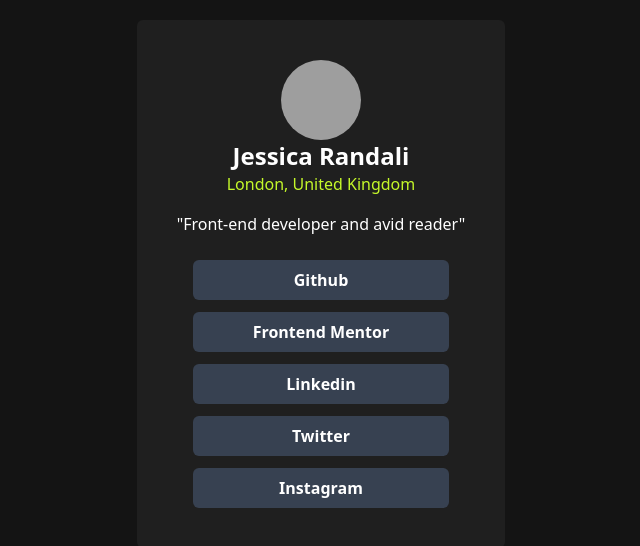
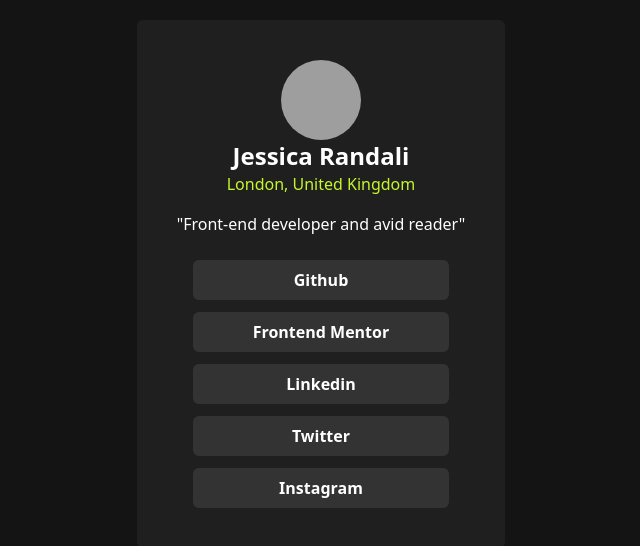
Before and after one commit to ainunnfh/social-links-profile, a React (Create React App) app: page / in a window 1280 px wide. Shown: the part 116-662 px from the top of the page, without its empty margins (319-959 px from the left). Built offline with nearby package versions, Linux system fonts and the light colour scheme; grey boxes are pictures that could not be loaded.

Commit message:
💄update (socmed acc): change color

```diff
--- a/src/components/SocmedAccounts.tsx
+++ b/src/components/SocmedAccounts.tsx
@@ -10,7 +10,7 @@
         {props.accounts.map((account, index) => (
           <li key={index} className="my-2">
             <a
-              className="text-white font-semibold flex justify-around bg-gray-700 w-64 p-2 rounded-md"
+              className="text-white font-semibold flex justify-around bg-[#333333] w-64 p-2 rounded-md"
               href={account.url}
               target="_blank"
               rel="noopener noreferrer"
```
